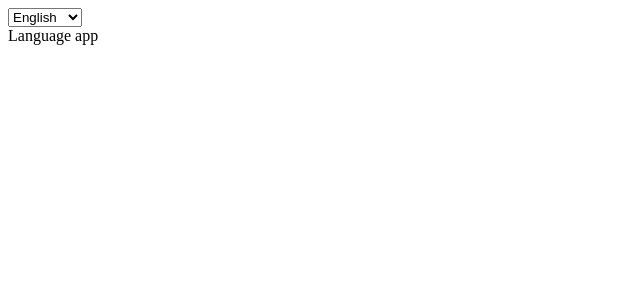
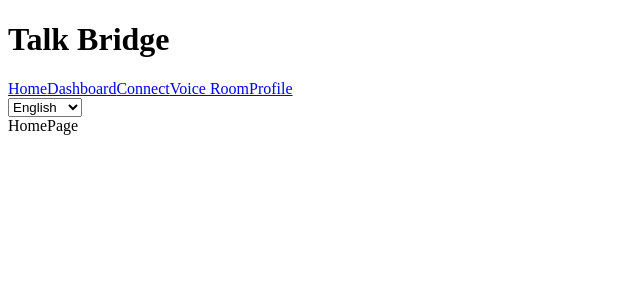
Before and after one commit to MohamedBentouhami/talk-bridge-frontend, a React (Vite) app: page / in a window 1280 px wide. Shown: the top 300 px of the page, without its empty margins (0-640 px from the left). Built offline with nearby package versions, Linux system fonts and the light colour scheme.

Commit message:
add react router

```diff
--- a/package.json
+++ b/package.json
@@ -13,10 +13,12 @@
     "i": "^0.3.7",
     "i18next": "^24.2.3",
     "i18next-http-backend": "^3.0.2",
+    "install": "^0.13.0",
     "npm": "^11.2.0",
     "react": "^19.0.0",
     "react-dom": "^19.0.0",
-    "react-i18next": "^15.4.1"
+    "react-i18next": "^15.4.1",
+    "react-router-dom": "^7.4.1"
   },
   "devDependencies": {
     "@eslint/js": "^9.21.0",
--- a/public/lang/en.json
+++ b/public/lang/en.json
@@ -1,5 +1,12 @@
 {
-    "app":{
-        "title": "Language app"
+    "app": {
+        "title": "Language App"
+    },
+    "menu": {
+        "home": "Home",
+        "dashboard": "Dashboard",
+        "connect": "Connect",
+        "voiceroom": "Voice Room",
+        "profile": "Profile"
     }
 }
--- a/src/App.tsx
+++ b/src/App.tsx
@@ -1,14 +1,32 @@
-import { useTranslation } from "react-i18next"
-import LangSelect from "./components/lang-select/lang-select";
+import { BrowserRouter as Router, Routes, Route } from "react-router-dom";
+import Header from "./containers/header/header";
+import DashBoardPage from "./pages/dashboard-page/dashboard";
+import HomePage from "./pages/home-page/home-page";
+import PartnerPage from "./pages/language-partner-page/language-partner-page";
+import VoiceroomPage from "./pages/voiceroom-page/voiceroom-page";
+import ProfilePage from "./pages/profile-page/profile-page";
 
 function App() {
 
-  const {t} = useTranslation();
 
   return (
     <>
-      <LangSelect/>
-      <div>{t('app.title')}</div>
+      <Router>
+        <Header />
+        <Routes>
+
+          <Route path="/" element={<HomePage />}>
+          </Route>
+          <Route path="/dashboard" element={<DashBoardPage />}>
+          </Route>
+          <Route path="/connect" element={<PartnerPage />}>
+          </Route>
+          <Route path="/voiceroom" element={<VoiceroomPage />}>
+          </Route>
+          <Route path="/profile" element={<ProfilePage />}>
+          </Route>
+        </Routes>
+      </Router>
     </>
   )
 }
--- /dev/null
+++ b/src/components/nav-bar/nav-bar.tsx
@@ -0,0 +1,16 @@
+import { useTranslation } from "react-i18next";
+import { NavLink } from "react-router-dom";
+
+export default function NavBar() {
+    const { t } = useTranslation();
+
+    return (
+        <nav>
+            <NavLink to="/">{t('menu.home')}</NavLink>
+            <NavLink to="/dashboard">{t('menu.dashboard')}</NavLink>
+            <NavLink to="/connect">{t('menu.connect')}</NavLink>
+            <NavLink to="/voiceroom">{t('menu.voiceroom')}</NavLink>
+            <NavLink to="/profile">{t('menu.profile')}</NavLink>
+        </nav>
+    );
+}
--- /dev/null
+++ b/src/containers/header/header.tsx
@@ -0,0 +1,10 @@
+import LangSelect from "../../components/lang-select/lang-select";
+import NavBar from "../../components/nav-bar/nav-bar";
+
+export default function Header() {
+    return <header>
+        <h1>Talk Bridge</h1>
+        <NavBar />
+        <LangSelect />
+    </header>
+}
--- a/src/index.css
+++ b/src/index.css
@@ -0,0 +1,5 @@
+ul {
+    li {
+        list-style: none;
+    }
+}
```
Also changed, not shown: public/lang/fr.json (+9 -2 lines), 1 other file (tests, documents, lock files or other folders).
